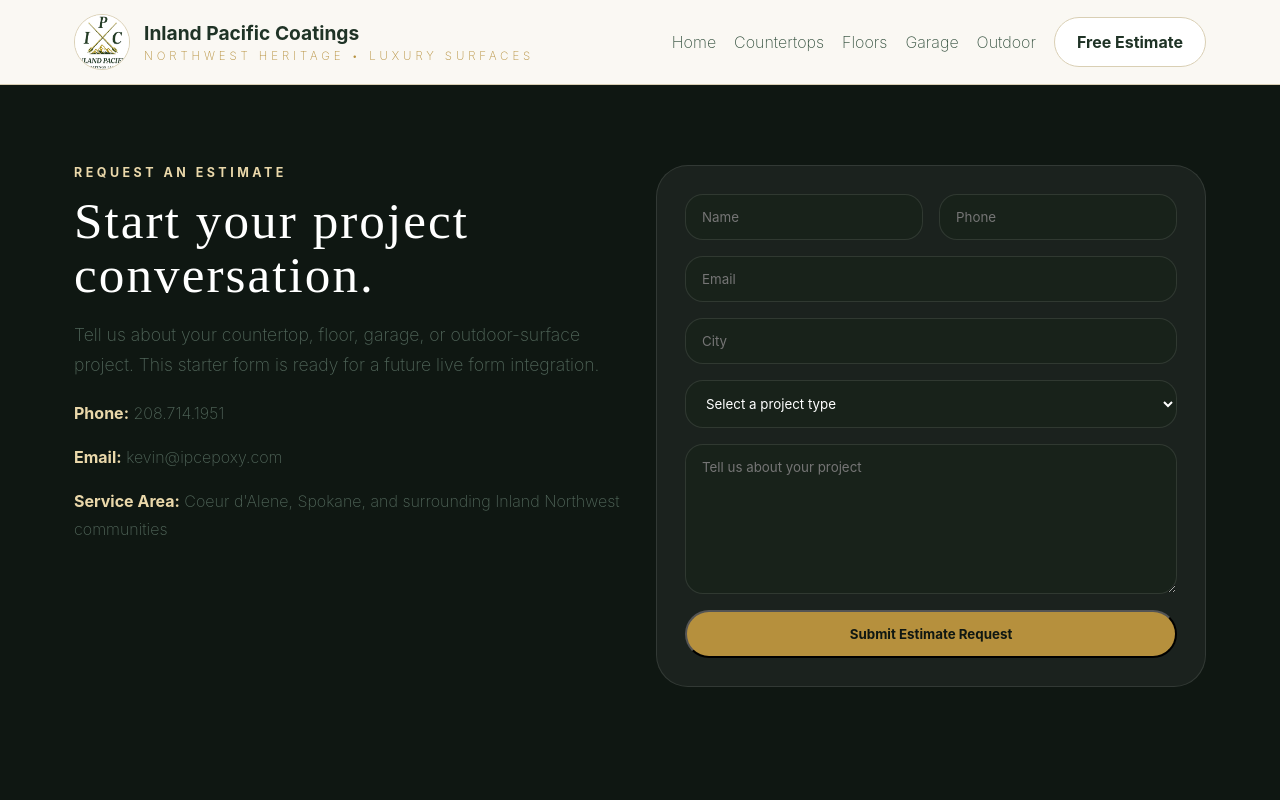
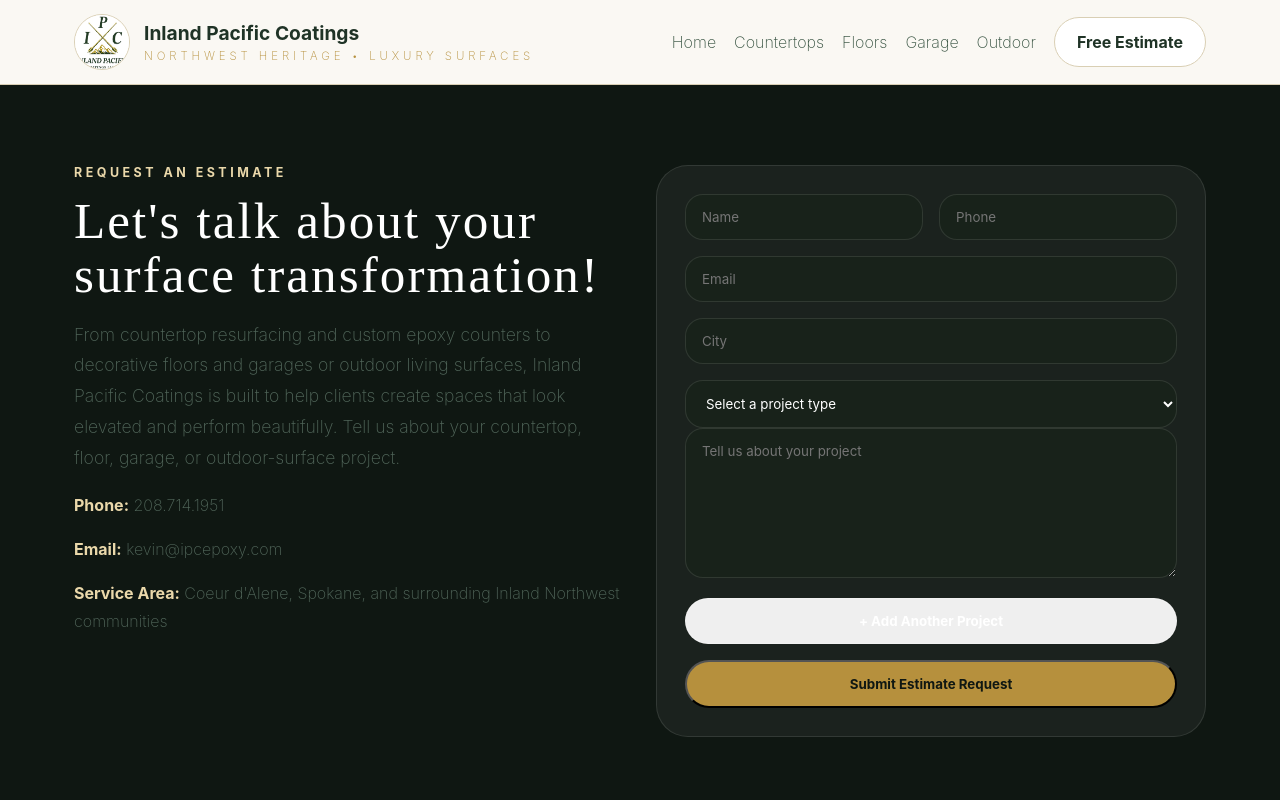
Before and after one commit to Kray93/Inland-Pacific-Coatings, a Next.js app: page /contact in a window 1280 px wide. Shown: the top 800 px of the page. Built offline with nearby package versions, Linux system fonts and the light colour scheme; a web font is replaced by a local one.

Commit message:
add project button page.tsx

```diff
--- a/app/contact/page.tsx
+++ b/app/contact/page.tsx
@@ -1,25 +1,56 @@
+"use client";
+
 import type { Metadata } from "next";
+import { useState } from "react";
 
-export const metadata: Metadata = {
-  title: "Request an Estimate",
-  description:
-    "Request an estimate for epoxy countertops, countertop refinishing, decorative epoxy floors, garage floor systems, and outdoor surface projects."
+// Remove metadata from this file if this is a client component.
+// Metadata should stay in a server component or separate file if needed.
+
+export default function ContactPage() {
+  const [projects, setProjects] = useState([
+    { projectType: "", details: "" }
+  ]);
+
+  const addProject = () => {
+    setProjects([...projects, { projectType: "", details: "" }]);
   };
 
-export default function ContactPage() {
+  const updateProject = (
+    index: number,
+    field: "projectType" | "details",
+    value: string
+  ) => {
+    const updated = [...projects];
+    updated[index][field] = value;
+    setProjects(updated);
+  };
+
+  const handleSubmit = () => {
+    console.log("Form submitted:", projects);
+  };
+
   return (
     <main className="section dark-section">
       <div className="container two-col">
         <div>
-          <div className="eyebrow" style={{ color: "var(--gold-soft)" }}>Request an Estimate</div>
-          <h1 style={{ marginTop: 14 }}>Start your project conversation.</h1>
+          <div className="eyebrow" style={{ color: "var(--gold-soft)" }}>
+            Request an Estimate
+          </div>
+          <h1 style={{ marginTop: 14 }}>Let's talk about your surface transformation!</h1>
           <p className="lead" style={{ marginTop: 18 }}>
-            Tell us about your countertop, floor, garage, or outdoor-surface project. This starter form is ready for a
-            future live form integration.
+            From countertop resurfacing and custom epoxy counters to decorative floors and garages or outdoor living surfaces,
+            Inland Pacific Coatings is built to help clients create spaces that look elevated and perform beautifully.
+            Tell us about your countertop, floor, garage, or outdoor-surface project.
           </p>
-          <p><strong style={{ color: "var(--gold-soft)" }}>Phone:</strong> 208.714.1951</p>
-          <p><strong style={{ color: "var(--gold-soft)" }}>Email:</strong> kevin@ipcepoxy.com</p>
-          <p><strong style={{ color: "var(--gold-soft)" }}>Service Area:</strong> Coeur d&apos;Alene, Spokane, and surrounding Inland Northwest communities</p>
+          <p>
+            <strong style={{ color: "var(--gold-soft)" }}>Phone:</strong> 208.714.1951
+          </p>
+          <p>
+            <strong style={{ color: "var(--gold-soft)" }}>Email:</strong> kevin@ipcepoxy.com
+          </p>
+          <p>
+            <strong style={{ color: "var(--gold-soft)" }}>Service Area:</strong> Coeur d&apos;Alene, Spokane, and surrounding Inland Northwest communities
+          </p>
         </div>
 
         <div className="form-wrap">
@@ -28,18 +59,53 @@
               <input placeholder="Name" />
               <input placeholder="Phone" />
             </div>
+
             <input placeholder="Email" />
             <input placeholder="City" />
-            <select defaultValue="">
-              <option value="" disabled>Select a project type</option>
+
+            {projects.map((project, index) => (
+              <div key={index} className="project-block">
+                <select
+                  value={project.projectType}
+                  onChange={(e) =>
+                    updateProject(index, "projectType", e.target.value)
+                  }
+                >
+                  <option value="" disabled>
+                    Select a project type
+                  </option>
                   <option>Epoxy Countertop Refinishing & Resurfacing</option>
                   <option>Custom Epoxy Countertops</option>
                   <option>Decorative Epoxy Floors</option>
                   <option>Garage Floor Systems</option>
                   <option>Outdoor Surface Systems</option>
                 </select>
-            <textarea placeholder="Tell us about your project" />
-            <button className="btn btn-primary" type="button">Submit Estimate Request</button>
+
+                <textarea
+                  placeholder="Tell us about your project"
+                  value={project.details}
+                  onChange={(e) =>
+                    updateProject(index, "details", e.target.value)
+                  }
+                />
+              </div>
+            ))}
+
+            <button
+              type="button"
+              className="btn btn-secondary"
+              onClick={addProject}
+            >
+              + Add Another Project
+            </button>
+
+            <button
+              className="btn btn-primary"
+              type="button"
+              onClick={handleSubmit}
+            >
+              Submit Estimate Request
+            </button>
           </div>
         </div>
       </div>
```
Lines whose indentation alone changed are shown as unchanged.
